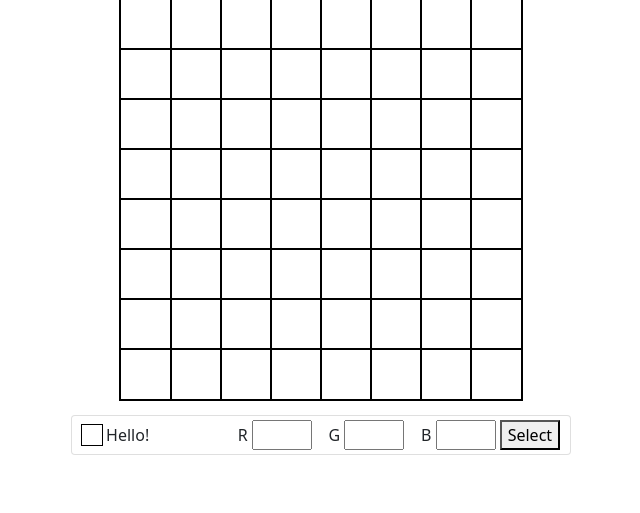
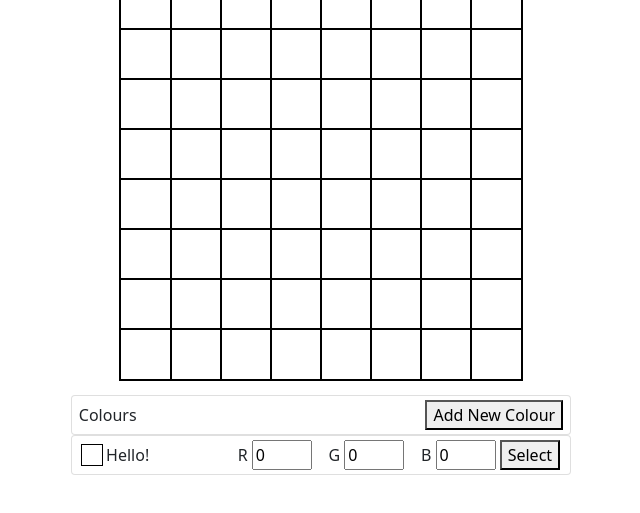
Before and after one commit to TenthChain/web-tools, a plain HTML site: page sensehat/image-creator.html in a window 1280 px wide. Shown: the part 209-722 px from the top of the page, without its empty margins (319-959 px from the left). Drawn offline with nearby package versions, Linux system fonts and the light colour scheme.

Commit message:
Add top of colours section and add default values to RGB inputs

```diff
--- a/sensehat/image-creator.html
+++ b/sensehat/image-creator.html
@@ -143,6 +143,12 @@
                 </section>
             </section>
             <section id="colours-section" class="mt-3">
+
+                <div class="card">
+                    <span>Colours</span>
+                    <button style="margin-left: 58%;">Add New Colour</button>
+                    <input value="" style="display: none;"/>
+                </div>
                 <div class="card">
                     &nbsp;
                     <table>
@@ -151,11 +157,11 @@
                     &nbsp;
                     <div class="colourName" contenteditable="true">Hello!</div>
                     &nbsp;&nbsp;&nbsp;&nbsp;R&nbsp;
-                    <input type="number"/>
+                    <input type="number" class="colorInput r" value="0"/>
                     &nbsp;&nbsp;&nbsp;&nbsp;G&nbsp;
-                    <input type="number"/>
+                    <input type="number" class="colorInput g"value="0"/>
                     &nbsp;&nbsp;&nbsp;&nbsp;B&nbsp;
-                    <input type="number"/>
+                    <input type="number" class="colorInput b"value="0"/>
                     &nbsp;
                     <button>Select</button>
                     &nbsp;
```
